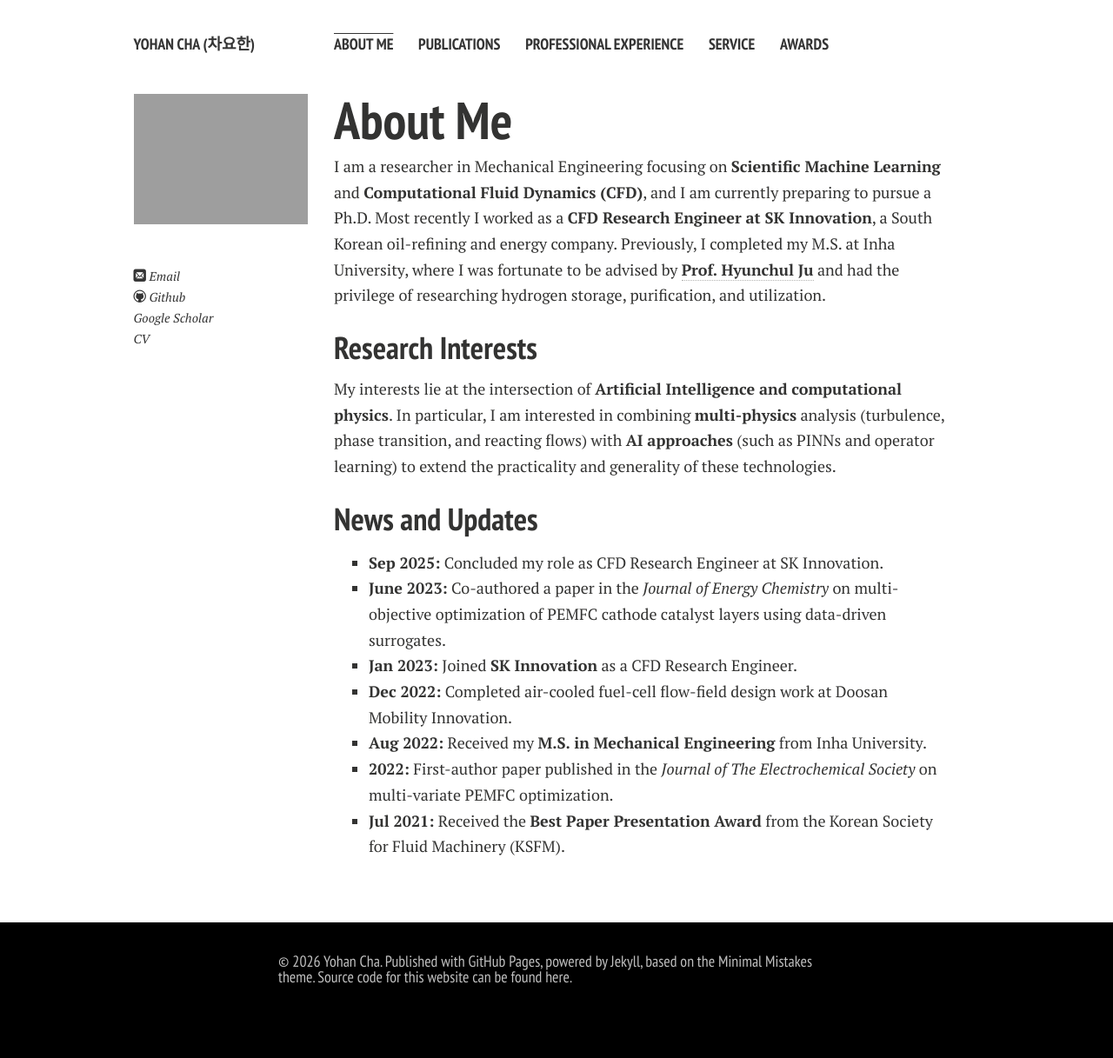
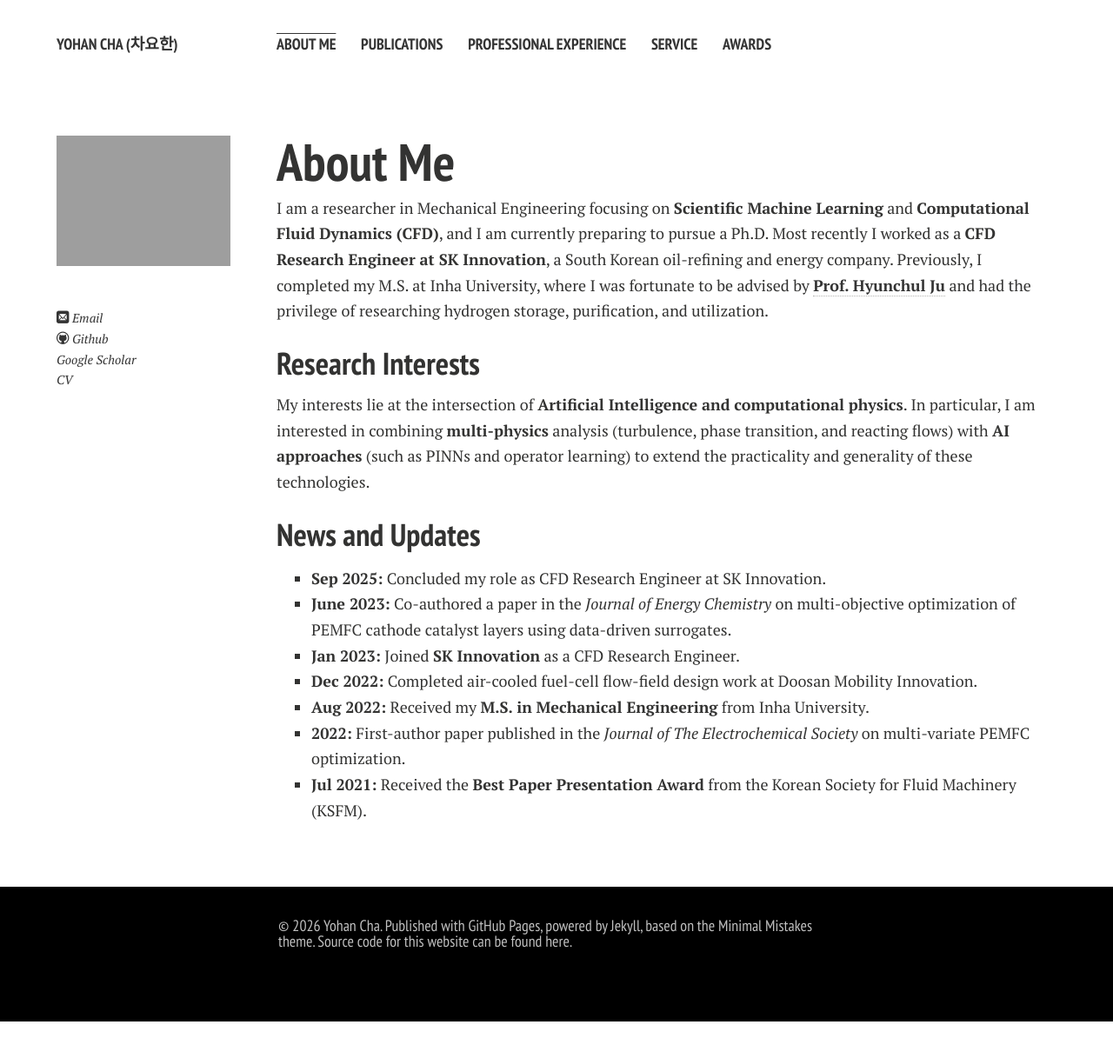
Before and after one commit to powerfulsmooth/powerfulsmooth.github.io, a Jekyll site: the page built from index.md, in a window 1280 px wide. Shown: the whole page at 87% size. Built offline with Jekyll 4.4.1, drawn with Linux system fonts in a browser that asks for light colours; nearby versions of some CDN libraries; comment, search, counter and statistics services are not loaded; a style sheet for code colours, icons or effects is not loaded; our own code applies the rules of GitHub Pages for plain Markdown files; after the commit the page ends 1175 px from its top, so only the background shows below that.

Commit message:
Add files via upload

```diff
--- a/_includes/head.html
+++ b/_includes/head.html
@@ -68,12 +68,19 @@
 
 <!-- ===== Custom overrides (Yohan Cha) ===== -->
 <style>
-/* 1) Content column width — moderate whitespace; keep name/photo/nav aligned (>=600px) */
+/* 0) Sticky footer — keep the black footer band pinned to the bottom on tall screens */
+html,body{height:auto;}
+body{display:flex; flex-direction:column; min-height:100vh;}
+#main{flex:1 0 auto;}
+.navigation-wrapper,.footer-wrap{flex-shrink:0;}
+
+/* 1) Content column — capped max-width + centered (balanced on large monitors, fills laptops) */
 @media only screen and (min-width:37.5em){
-  #main article{width:55% !important; margin-left:2% !important; margin-right:0 !important;}
-  .article-author-top{width:16% !important; margin-left:12% !important; margin-right:0 !important;}
-  .site-name{width:16% !important; margin-left:12% !important; margin-right:0 !important; white-space:nowrap;}
-  .top-navigation{width:55% !important; margin-left:2% !important; margin-right:0 !important;}
+  .navigation-wrapper,#main{max-width:1150px !important; width:100% !important; margin-left:auto !important; margin-right:auto !important; box-sizing:border-box;}
+  #main article{width:78% !important; margin-left:4% !important; margin-right:0 !important;}
+  .article-author-top{width:18% !important; margin-left:0 !important; margin-right:0 !important;}
+  .site-name{width:18% !important; margin-left:0 !important; margin-right:0 !important; white-space:nowrap;}
+  .top-navigation{width:78% !important; margin-left:4% !important; margin-right:0 !important;}
 }
 /* 2) Publication figure rows: side-by-side, scale with zoom, stack only on mobile.
       3) Card-style frame (rounded corners + soft shadow) around figures. */
```
